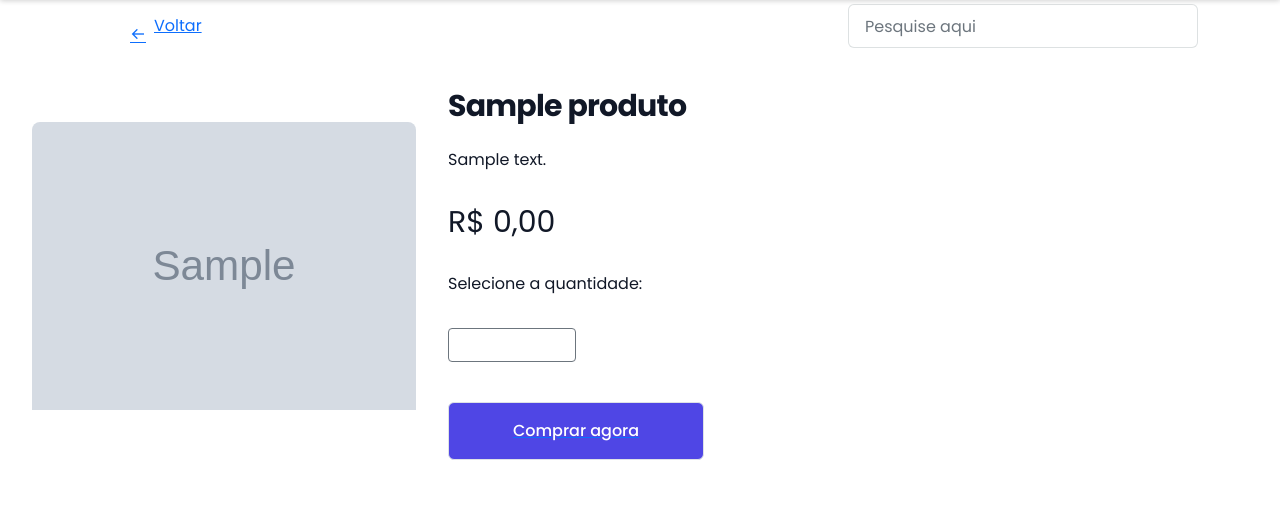
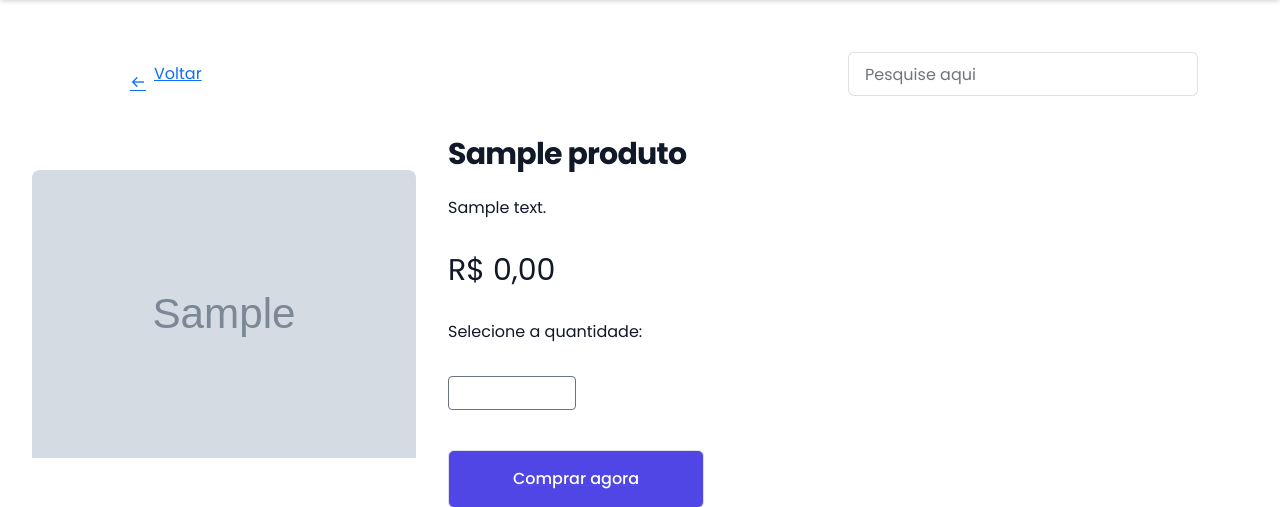
Before and after one commit to Matheus2004a/E-commerce-Veiculos, a PHP site: page /E-commerce-Veiculos/screens/compras/desc-product.php?id=1 in a window 1280 px wide. Shown: the part 76-583 px from the top of the page. Run offline with PHP 8.4, Linux system fonts and the light colour scheme; tables that the repository leaves empty or names only in its code hold one stand-in row (values such as "Sample post"); grey boxes marked "Sample" are stand-in pictures; data that the repository does not hold is empty; some libraries are stand-ins or nearby versions; some web fonts are replaced.

Commit message:
:ok_hand: style: Muda margem do conteúdo do produto descrito

```diff
--- a/screens/compras/desc_product.css
+++ b/screens/compras/desc_product.css
@@ -2,7 +2,7 @@
     display: flex;
     justify-content: space-between;
     align-items: center;
-    margin-top: 5rem;
+    margin-top: 8rem;
 }
 
 main{
```
